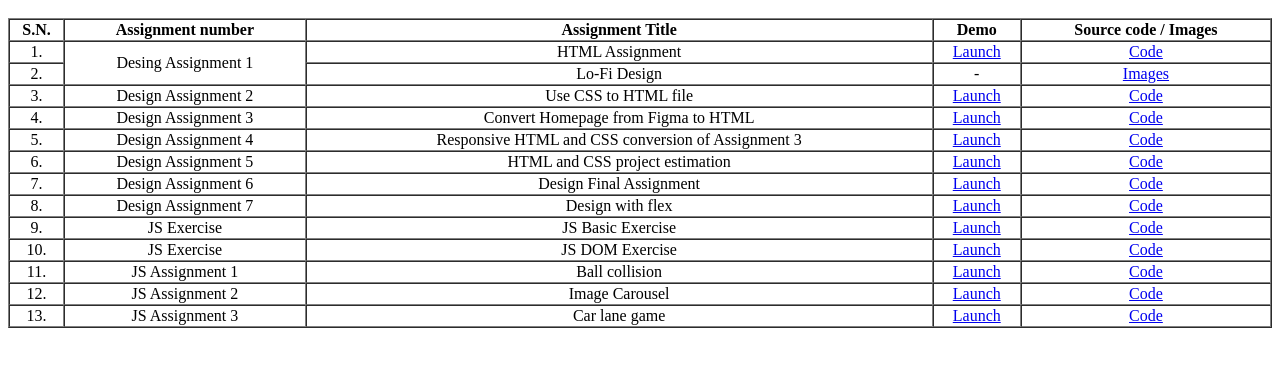
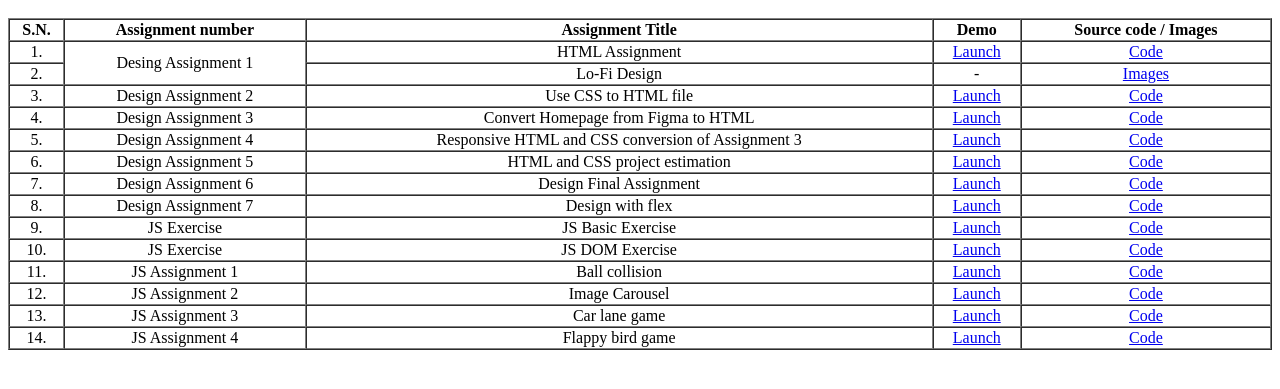
Before and after one commit to crazieeKinG/Leapfrog, a plain HTML site: page index.html in a window 1280 px wide. Shown: the part 101-490 px from the top of the page. Drawn offline with Linux system fonts and the light colour scheme.

Commit message:
Update index.html

```diff
--- a/index.html
+++ b/index.html
@@ -125,6 +125,14 @@
                 <td><a href="https://github.dev/crazieeKinG/Image-carousel">Code</a>
                 </td>
             </tr>
+            <tr>
+                <td>14.</td>
+                <td>JS Assignment 4</td>
+                <td>Flappy bird game</td>
+                <td><a href="https://talented-titanium-penalty.glitch.me/">Launch</a></td>
+                <td><a href="https://github.dev/crazieeKinG/Flappy-bird">Code</a>
+                </td>
+            </tr>
         </tbody>
     </table>
 </body>
```
